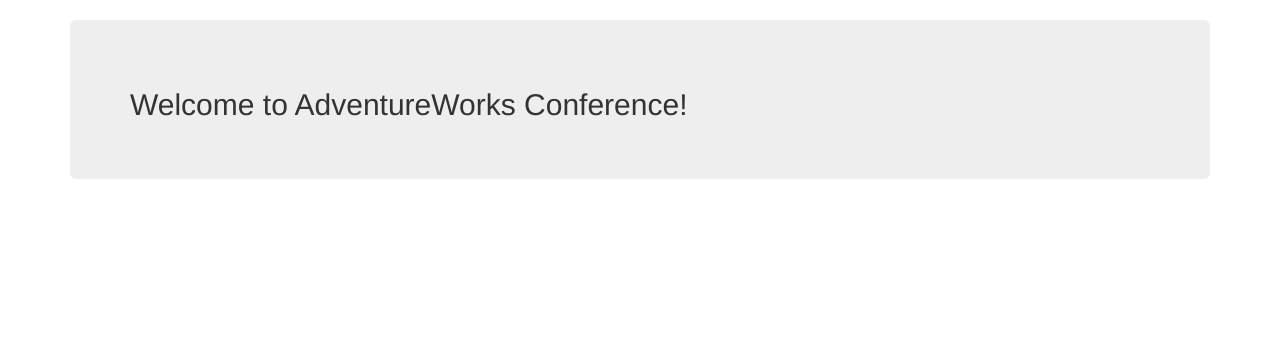
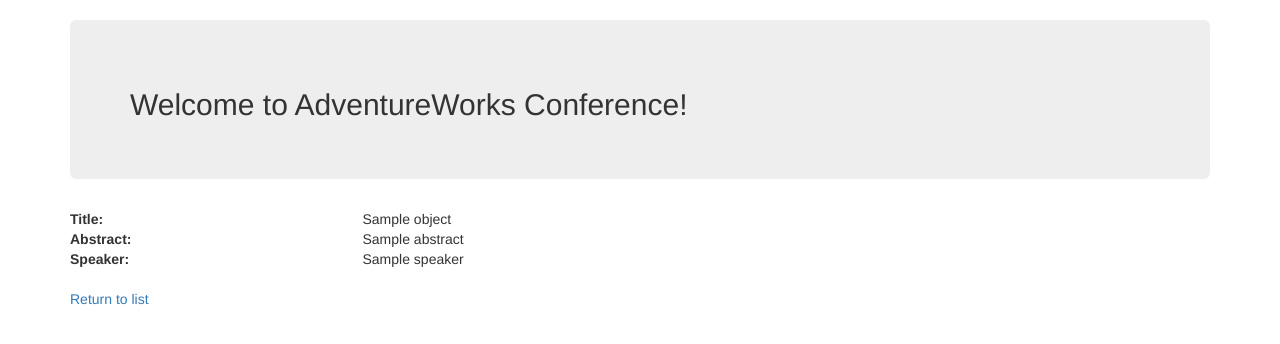
Before and after one commit to AgataSkie/ConferenceApp, a Django app: template ConferenceApp/templates/ConferenceApp/session_detail.html in a window 1280 px wide. Shown: the part 52-396 px from the top of the page. Run offline with Django 3.2, Linux system fonts and the light colour scheme; the template is opened without the code that fills it: most values are stand-ins (such as "Sample title", 1, 10 or a date in 2020); data that the repository does not hold is empty; some libraries are stand-ins or nearby versions.

Commit message:
added link to ListView sessions

```diff
--- a/ConferenceApp/templates/ConferenceApp/layout.html
+++ b/ConferenceApp/templates/ConferenceApp/layout.html
@@ -38,7 +38,7 @@
 					{% endif %}
 
 					{% if user.is_authenticated %}
-						<li><a href="#">Sessions</a></li>
+						<li><a href="{% url 'conference:sessions_list' %}">Sessions</a></li>
                         <li><a href="{% url 'conference:logout' %}">Logout</a></li>
 
 					{% else %}
--- a/ConferenceApp/templates/ConferenceApp/session_detail.html
+++ b/ConferenceApp/templates/ConferenceApp/session_detail.html
@@ -1,13 +1,23 @@
 {% extends 'ConferenceApp/layout.html' %}
 
+
 {% block content %}
-
-        <div class="col-md-12">
-
-            {{ session.title }}
-
-
-        </div>
-
-
+	<div class="row">
+		<div class="col-md-3"><strong>Title:</strong></div>
+		<div class="col-md-9">{{ object.title }}</div>
+	</div>
+	<div class="row">
+		<div class="col-md-3"><strong>Abstract:</strong></div>
+		<div class="col-md-9">{{ object.abstract }}</div>
+	</div>
+	<div class="row">
+		<div class="col-md-3"><strong>Speaker:</strong></div>
+		<div class="col-md-9">{{ object.speaker }}</div>
+	</div>
+    <br >
+	<div class="row">
+		<div class="col-md-3">
+			<a href="{% url 'conference:sessions_list' %}">Return to list</a>
+		</div>
+	</div>
 {% endblock %}
```
